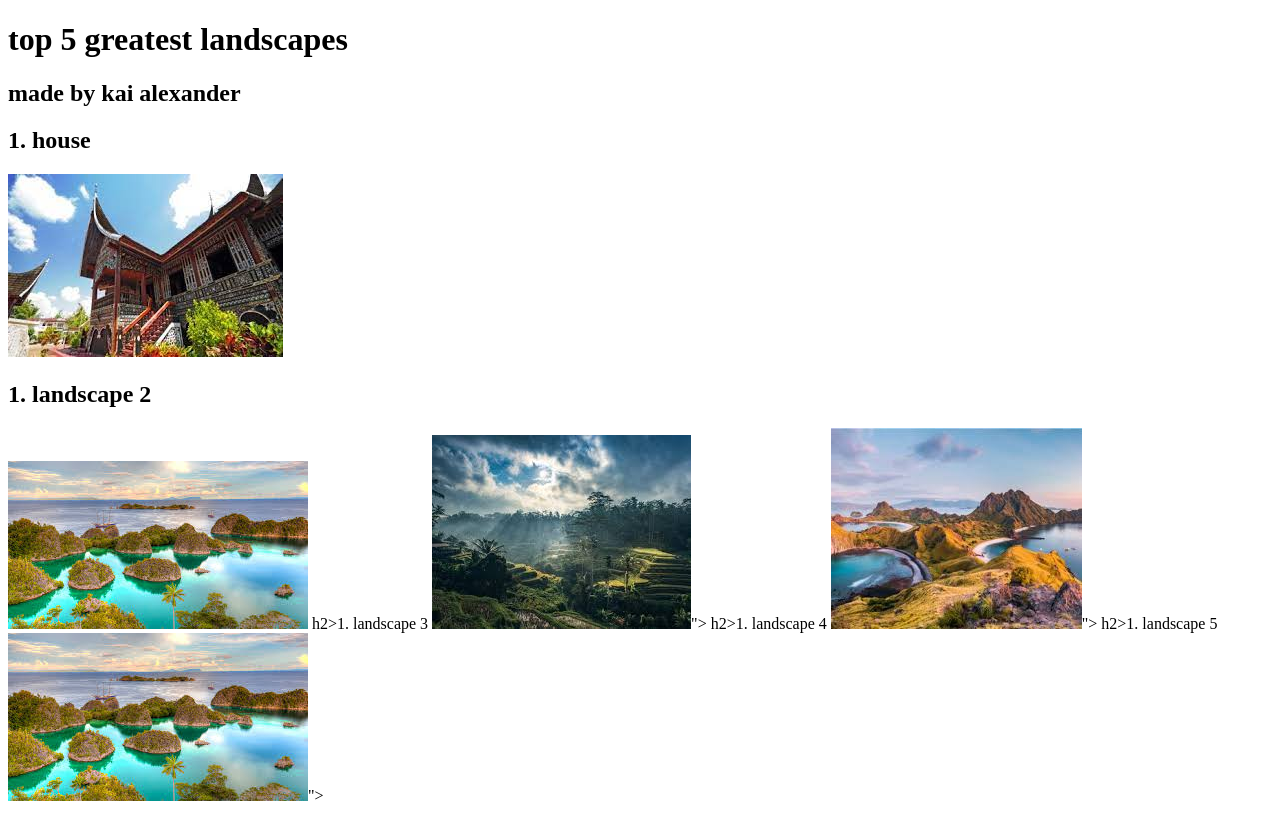
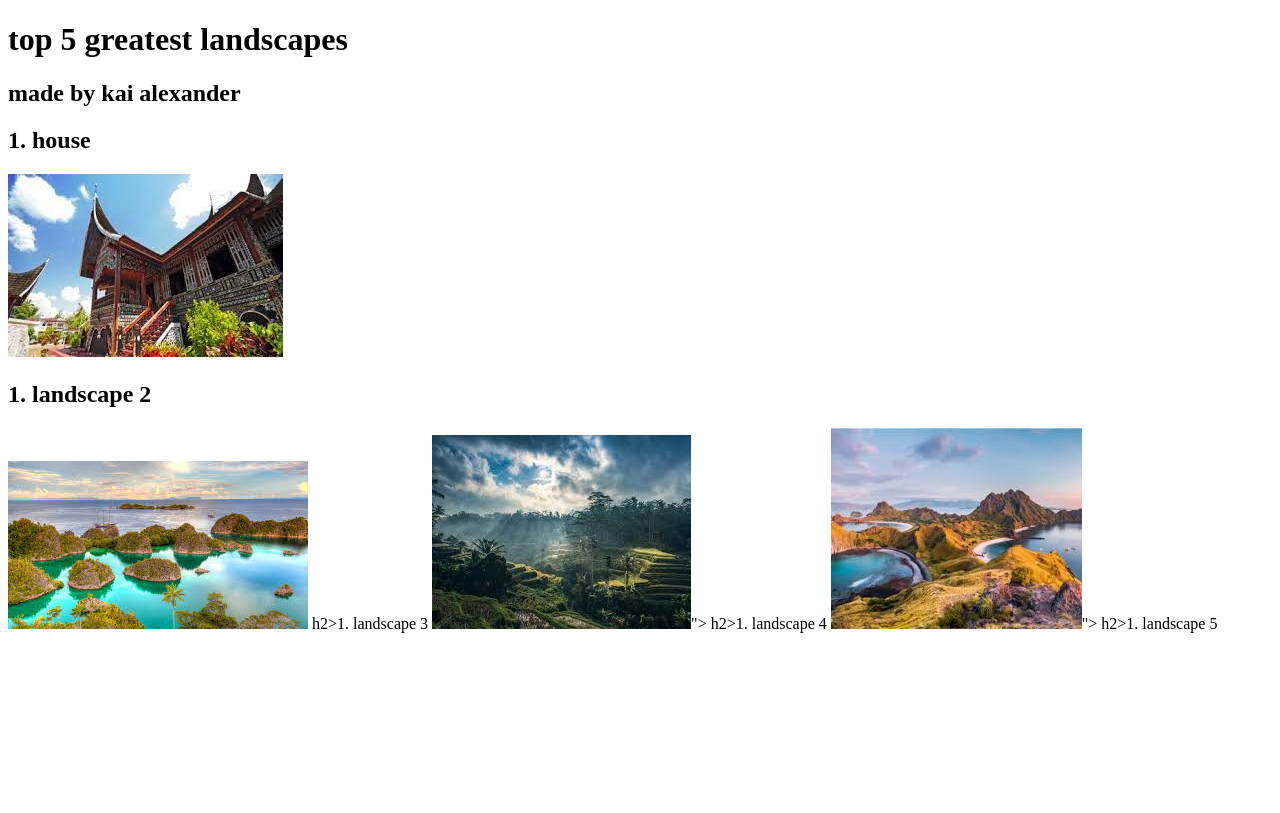
Before and after one commit to owen1234-lang/picture, a plain HTML site: page index.html in a window 1280 px wide. Drawn offline with Linux system fonts and the light colour scheme.

Commit message:
Update index.html

```diff
--- a/index.html
+++ b/index.html
@@ -15,4 +15,4 @@
   h2>1. landscape 4</h2>
   <img src="https://github.com/owen1234-lang/picture/blob/main/foto4.jpg">"></body></html>
   h2>1. landscape 5</h2>
-  <img src="https://github.com/owen1234-lang/picture/blob/main/foto2.jpg">"></body>
+  <img src=""></body>
```
